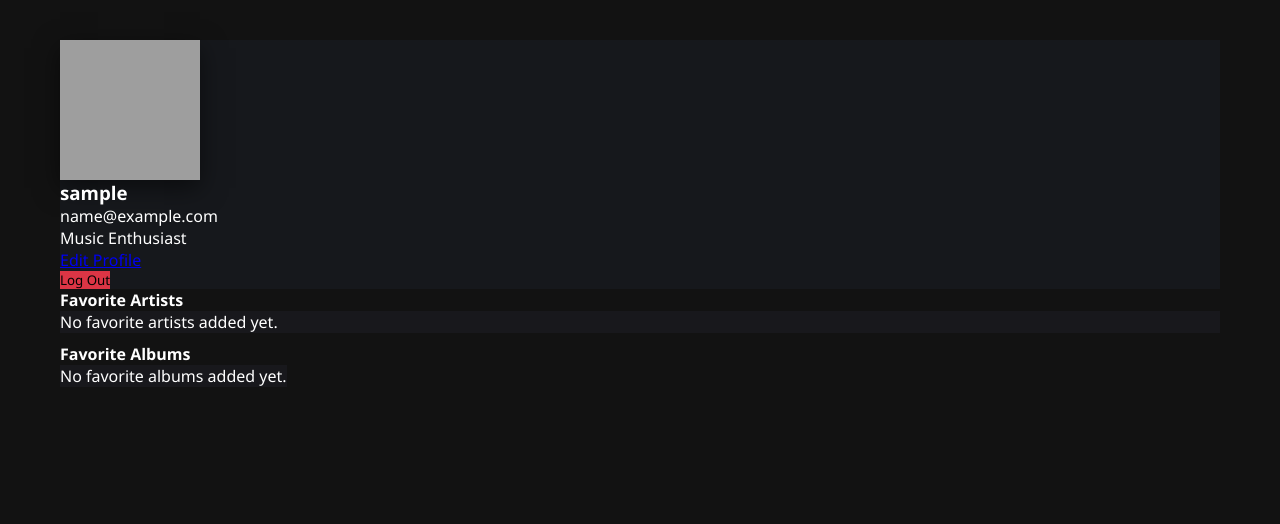
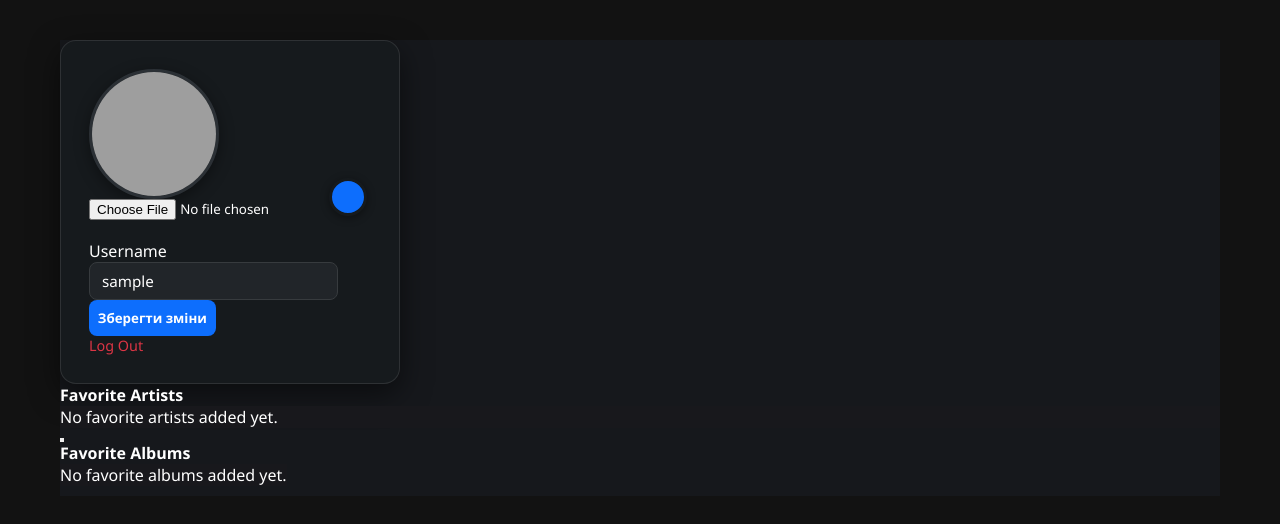
Before and after one commit to MyDevilCry/Music-data-base, a Django app: page /user/profile/ in a window 1280 px wide. Shown: the part 64-588 px from the top of the page. Run offline with Django 5.2, Linux system fonts and the light colour scheme; the visitor is signed in with stand-in values (Sample User, id 1); data that the repository does not hold is empty; some libraries are stand-ins or nearby versions; grey boxes are pictures that could not be loaded.

Commit message:
Зробив менше запитів до БД + розширив адмінку, зробив деякі правки

```diff
--- a/artists/urls.py
+++ b/artists/urls.py
@@ -11,5 +11,5 @@ urlpatterns = [
     path("release/<slug:slug>/",views.ReleasesDetailView.as_view(), name="releases_detail"),
     path("<slug:slug>/", views.ArtistsDetailView.as_view(), name="artists_detail"),
     path("artist/<slug:slug>/favorite/", views.toggle_favorite_artists, name='toggle_favorite_artist'),
-    path("release/<slug:slug>/favorite/", views.toggle_favorite_releases, name='toggle_favorite_releases')
+    path("release/<slug:slug>/favorite/", views.toggle_favorite_releases, name='toggle_favorite_releases'),
 ]
--- a/main/templates/base.html
+++ b/main/templates/base.html
@@ -9,14 +9,12 @@
     <link rel="stylesheet" href="{% static 'artists/css/artists_detail.css'%}">
     <link rel="stylesheet" href="{% static 'main/css/releases_detail.css'%}">
     <link rel="stylesheet" href="{% static 'users/css/profile.css' %}">
+    <link rel="stylesheet" href="{% static 'users/css/profile_scrollbar.css' %}">
 
     {% block extra_head %}
     {% endblock %}
 </head>
-
 <body>
-
-
 
     <!-- Шапка -->
     <header class="navbar">
@@ -41,5 +39,7 @@
         {% include 'artists_detail.html' %}
         {% endblock %}
     </main>
+
+
 </body>
 </html>
--- a/users/forms.py
+++ b/users/forms.py
@@ -1,7 +1,6 @@
 from django import forms
 from django.contrib.auth import get_user_model
 from django.contrib.auth.forms import AuthenticationForm, UserCreationForm
-from django.urls import reverse_lazy
 
 User = get_user_model()
 
@@ -50,9 +49,6 @@ class UserLoginForm(AuthenticationForm):
 
 
 class ProfileForm(forms.ModelForm):
-    template_name = "users:profile"
-    success_url = reverse_lazy("users:profile")
-
     class Meta:
         model = User
-        fields = ("username", "first_name", "last_name", "email")
+        fields = ("username", "first_name", "last_name", "email", "image")
--- a/users/static/users/css/profile.css
+++ b/users/static/users/css/profile.css
@@ -1,21 +1,105 @@
-/* ==========================================
-   Профіль користувача (Profile Styles)
-   ========================================== */
-
-/* Фіксована ліва картка (Сайдбар профілю) */
-.position-sticky {
-    top: 90px;
-    z-index: 10;
+/* Основний контейнер картки профілю */
+.profile-card {
+    max-width: 340px;
+    background-color: #161a1d;
+    border: 1px solid rgba(255, 255, 255, 0.1);
+    border-radius: 16px;
+    padding: 1.75rem;
+    box-shadow: 0 10px 30px rgba(0, 0, 0, 0.5);
 }
 
-/* Аватарка профілю */
-.position-relative img {
-    box-shadow: 0 8px 24px rgba(0, 0, 0, 0.5);
-    transition: transform 0.3s ease;
+/* Обгортка для круглої аватарки */
+.avatar-wrapper {
+    position: relative;
+    display: inline-block;
+    margin-bottom: 1.25rem;
 }
 
-.position-relative img:hover {
-    transform: scale(1.03);
+.avatar-img {
+    width: 130px;
+    height: 130px;
+    border-radius: 50%;
+    object-fit: cover;
+    border: 3px solid #2b3035;
+    box-shadow: 0 4px 15px rgba(0, 0, 0, 0.4);
+    transition: transform 0.2s ease, border-color 0.2s ease;
+}
+
+.avatar-wrapper:hover .avatar-img {
+    border-color: #0d6efd;
+}
+
+/* Кругла кнопка з камери заповнена синім кольором */
+.camera-badge {
+    position: absolute;
+    bottom: 4px;
+    right: 4px;
+    width: 38px;
+    height: 38px;
+    background-color: #0d6efd;
+    color: #ffffff;
+    border-radius: 50%;
+    border: 3px solid #161a1d;
+    display: flex;
+    align-items: center;
+    justify-content: center;
+    cursor: pointer;
+    box-shadow: 0 2px 8px rgba(0, 0, 0, 0.4);
+    transition: background-color 0.2s ease, transform 0.2s ease;
+}
+
+.camera-badge:hover {
+    background-color: #0b5ed7;
+    transform: scale(1.1);
+}
+
+/* Стилізація текстового інпута */
+.profile-input {
+    background-color: #212529 !important;
+    border: 1px solid #373b3e !important;
+    color: #ffffff !important;
+    border-radius: 8px !important;
+    padding: 0.5rem 0.75rem !important;
+    font-size: 0.95rem;
+    transition: border-color 0.2s ease, box-shadow 0.2s ease;
+}
+
+.profile-input:focus {
+    border-color: #0d6efd !important;
+    box-shadow: 0 0 0 0.25rem rgba(13, 110, 253, 0.25) !important;
+}
+
+/* Кнопка збереження */
+.btn-save {
+    background-color: #0d6efd;
+    border: none;
+    color: #fff;
+    font-weight: 600;
+    border-radius: 8px;
+    padding: 0.55rem;
+    transition: background-color 0.2s ease, transform 0.1s ease;
+}
+
+.btn-save:hover {
+    background-color: #0b5ed7;
+}
+
+.btn-save:active {
+    transform: scale(0.98);
+}
+
+/* Посилання виходу */
+.btn-logout {
+    color: #dc3545;
+    text-decoration: none;
+    font-size: 0.9rem;
+    font-weight: 500;
+    transition: color 0.2s ease, opacity 0.2s ease;
+}
+
+.btn-logout:hover {
+    color: #ff4d5e;
+    text-decoration: underline;
 }
 
 /* ==========================================
--- a/users/templates/users/profile.html
+++ b/users/templates/users/profile.html
@@ -1,7 +1,10 @@
 {% extends 'main.html' %}
 {% load static %}
+{% block content %}
 
-{% block content %}
+
+
+
 <div class="container py-4 text-white">
     <div class="row g-4">
 
@@ -9,39 +12,43 @@
         <div class="col-lg-4">
             <div class="card bg-dark text-white border-0 shadow-lg rounded-4 p-4 text-center position-sticky" style="top: 90px; background-color: #16181c !important;">
 
-                <!-- Аватарка -->
-                <div class="position-relative d-inline-block mx-auto mb-3">
-                    {% if user.profile.avatar %}
-                        <img src="{{ user.profile.avatar.url }}" alt="{{ user.username }}" class="rounded-circle object-fit-cover shadow-lg border border-secondary border-2" width="140" height="140">
-                    {% else %}
-                        <img src="{% static 'images/default_avatar.png' %}" alt="{{ user.username }}" class="rounded-circle object-fit-cover shadow-lg border border-secondary border-2" width="140" height="140">
-                    {% endif %}
-                </div>
 
-                <!-- Юзернейм та Пошта -->
-                <h3 class="fw-bold mb-1">{{ user.username }}</h3>
-                <p class="text-muted small mb-3"><i class="fa-regular fa-envelope me-1"></i>{{ user.email }}</p>
+              <div class="profile-card text-center mx-auto">
+    <form action="{% url 'users:profile' %}" method="post" enctype="multipart/form-data">
+        {% csrf_token %}
 
-                <div class="d-flex justify-content-center gap-2 mb-4">
-                    <span class="badge bg-secondary opacity-75 rounded-pill px-3 py-2">Music Enthusiast</span>
-                </div>
+        <!-- АВА З ІКОНКОЮ КАМЕРИ -->
+        <div class="avatar-wrapper">
+            {% if user.image %}
+                <img src="{{ user.image.url }}" alt="{{ user.username }}" class="avatar-img">
+            {% else %}
+                <img src="{% static 'deps/images/baseavatar.jpg' %}" alt="{{ user.username }}" class="avatar-img">
+            {% endif %}
 
-                <!-- Кнопки управління (Редагувати та Вихід) -->
-                <div class="d-grid gap-2">
-                    <a href="#" class="btn btn-outline-light rounded-pill font-weight-bold">
-                        <i class="fa-solid fa-pen-to-square me-2"></i>Edit Profile
-                    </a>
+            <!-- Прихований файл-інпут + плаваюча кнопка -->
+            <input type="file" name="image" id="avatarInput" accept="image/*" class="d-none">
+            <label for="avatarInput" class="camera-badge" title="Змінити аватарку">
+                <i class="fa-solid fa-camera"></i>
+            </label>
+        </div>
 
-                    <form action="{% url 'users:logout' %}" method="post" class="d-grid">
-                        {% csrf_token %}
-                        <button type="submit" class="btn btn-danger rounded-pill fw-bold">
-                            <i class="fa-solid fa-right-from-bracket me-2"></i>Log Out
-                        </button>
-                    </form>
-                </div>
+        <!-- ІНПУТ USERNAME -->
+        <div class="mb-3 text-start">
+            <label for="id_username" class="form-label text-secondary small ms-1 mb-1 fw-semibold">Username</label>
+            <input type="text" name="username" id="id_username" class="form-control profile-input" value="{{ form.username.value|default:user.username }}" required>
+        </div>
 
-            </div>
-        </div>
+        <!-- КНОПКА ЗБЕРЕЖЕННЯ -->
+        <button type="submit" class="btn btn-save w-100 mb-3">
+            Зберегти зміни
+        </button>
+    </form>
+
+    <!-- КНОПКА ВИХОДУ -->
+    <a href="{% url 'users:logout' %}" class="btn-logout d-inline-block">
+        Log Out
+    </a>
+</div>
 
         <!-- ПРАВА КОЛОНКА: Улюблені артисти та Альбоми -->
         <div class="col-lg-8">
@@ -75,6 +82,17 @@
                 </div>
             </div>
 
+
+            <div class="position-relative mb-4">
+            <!-- Кнопка вліво -->
+            <button class="scroll-btn left" onclick="scrollContainer('artistsScroll', -300)">
+                <i class="fa-solid fa-chevron-left"></i>
+            </button>
+
+            <!-- Скролл-контейнер без видимого скроллбара -->
+            <div id="artistsScroll" class="d-flex align-items-center gap-3 overflow-hidden-scroll pe-2">
+
+
             <!-- Секція: Улюблені альбоми -->
             <div>
                 <div class="d-flex align-items-center justify-content-between mb-3 border-bottom border-secondary pb-2">
@@ -107,8 +125,11 @@
                     {% endfor %}
                 </div>
             </div>
-
+        </div>
+            </div>
         </div>
     </div>
 </div>
+    </div>
+</div>
 {% endblock %}
--- a/users/views.py
+++ b/users/views.py
@@ -1,4 +1,4 @@
-from django.contrib import auth, messages
+from django.contrib import auth
 from django.contrib.auth import get_user_model, login
 from django.contrib.auth.mixins import LoginRequiredMixin
 from django.contrib.auth.views import LoginView
@@ -18,7 +18,6 @@ class UserRegistrationView(CreateView):
     def form_valid(self, form):
         user = form.save()
         login(self.request, user)
-        messages.success(self.request, "Ви успішно зареєструвались!")
         return redirect("users:profile")
 
 
@@ -27,10 +26,6 @@ class UserLoginView(LoginView):
     form_class = UserLoginForm
     success_url = reverse_lazy("users:login")
 
-    def form_valid(self, form):
-        username = form.cleaned_data.get("username")
-        messages.success(self.request, f" {username} Ви успішно авторизувались!")
-        return super().form_valid(form)
 
 
 class UserProfileView(LoginRequiredMixin, UpdateView):
@@ -38,15 +33,10 @@ class UserProfileView(LoginRequiredMixin, UpdateView):
     form_class = ProfileForm
     success_url = reverse_lazy("users:profile")
 
+
     def get_object(self, queryset=None):
         return self.request.user
 
-    def form_valid(self, form):
-        messages.success(self.request, "Ви успішно оновили профіль")
-        return super().form_valid(form)
-
-
 def logout(request):
     auth.logout(request)
-    messages.success(request, "Ви вийшли з акаунту")
     return redirect("main:main")
```
Also changed, not shown: artists/admin.py (+7 -0 lines), artists/models.py (+4 -4 lines), artists/views.py (+31 -6 lines), main/services.py (+29 -2 lines), users/admin.py (+9 -1 lines), users/urls.py (line endings or trailing spaces).
